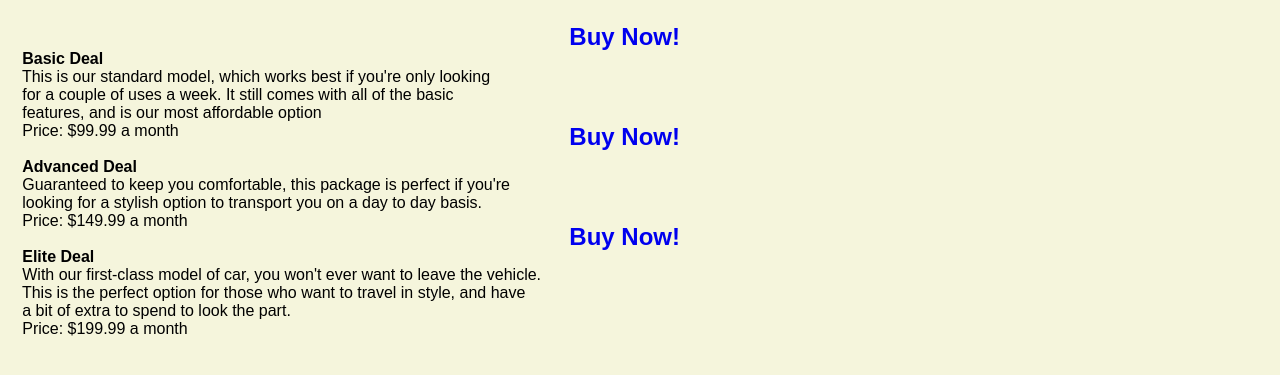
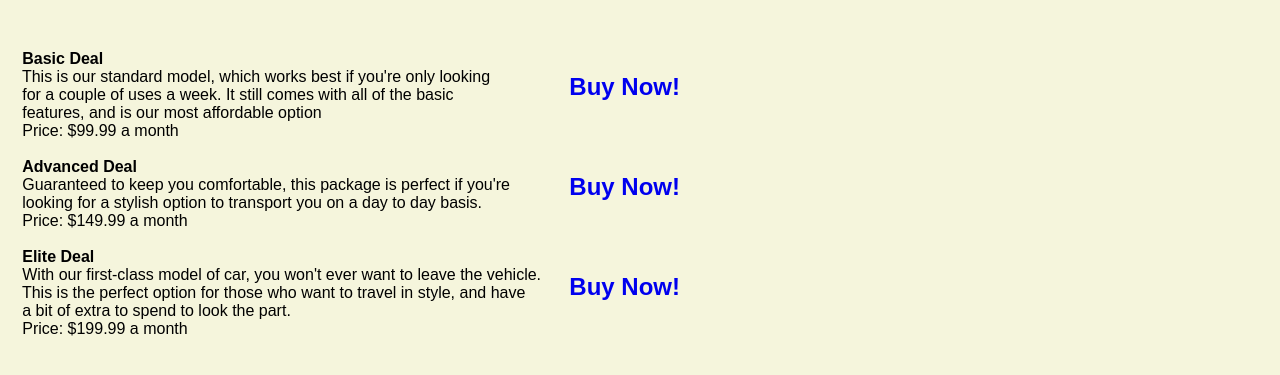
Before and after one commit to TheCaravanOrganisation/TheCaravanOrganisation.github.io, a plain HTML site: page RatesPage.html in a window 1280 px wide. Shown: the part 309-684 px from the top of the page. Drawn offline with Linux system fonts and the light colour scheme.

Commit message:
Added the <title> to all of the pages, and fixed some formatting on the Rates Page

```diff
--- a/RatesPage.html
+++ b/RatesPage.html
@@ -1,5 +1,8 @@
 <!DOCTYPE html>
 <html>
+<title>
+Caravan Car Company
+</title>
 <head>
     <link rel="shortcut icon" href="favicon.ico" />
 		<link rel="stylesheet" type="text/css" href="mystyle.css">
@@ -36,17 +39,17 @@
      Price: $199.99 a month
      </pre>
   </pre>
-  <pre style="position:absolute; top:250px; right:600px;">
+  <pre style="position:absolute; top:300px; right:600px;">
 	<h2>
 		<a href="RatesPage.html">Buy Now!</a>
 	</h2>
   </pre>
-  <pre style="position:absolute; top:350px; right:600px;">
+  <pre style="position:absolute; top:400px; right:600px;">
 	<h2>
 		<a href="RatesPage.html">Buy Now!</a>
 	</h2>
   </pre>
-  <pre style="position:absolute; top:450px; right:600px;">
+  <pre style="position:absolute; top:500px; right:600px;">
 	<h2>
 		<a href="RatesPage.html">Buy Now!</a>
 	</h2>
```
Also changed, not shown: AboutUsPage.html (+3 -0 lines), HowItWorksPage.html (+3 -0 lines), TheCars.html (+3 -0 lines), index.html (+1 -1 lines), locationsPage.html (+3 -0 lines).
